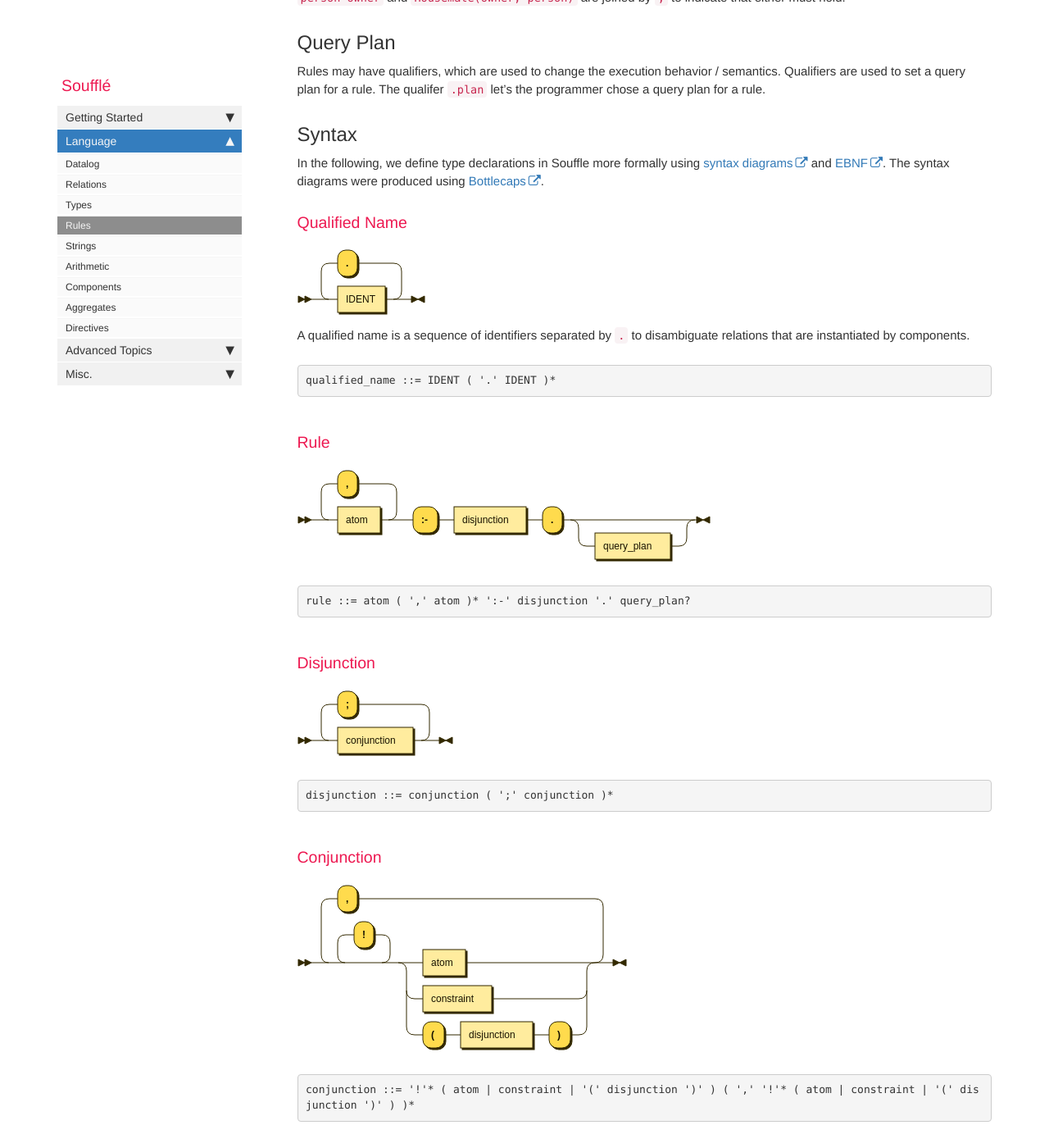
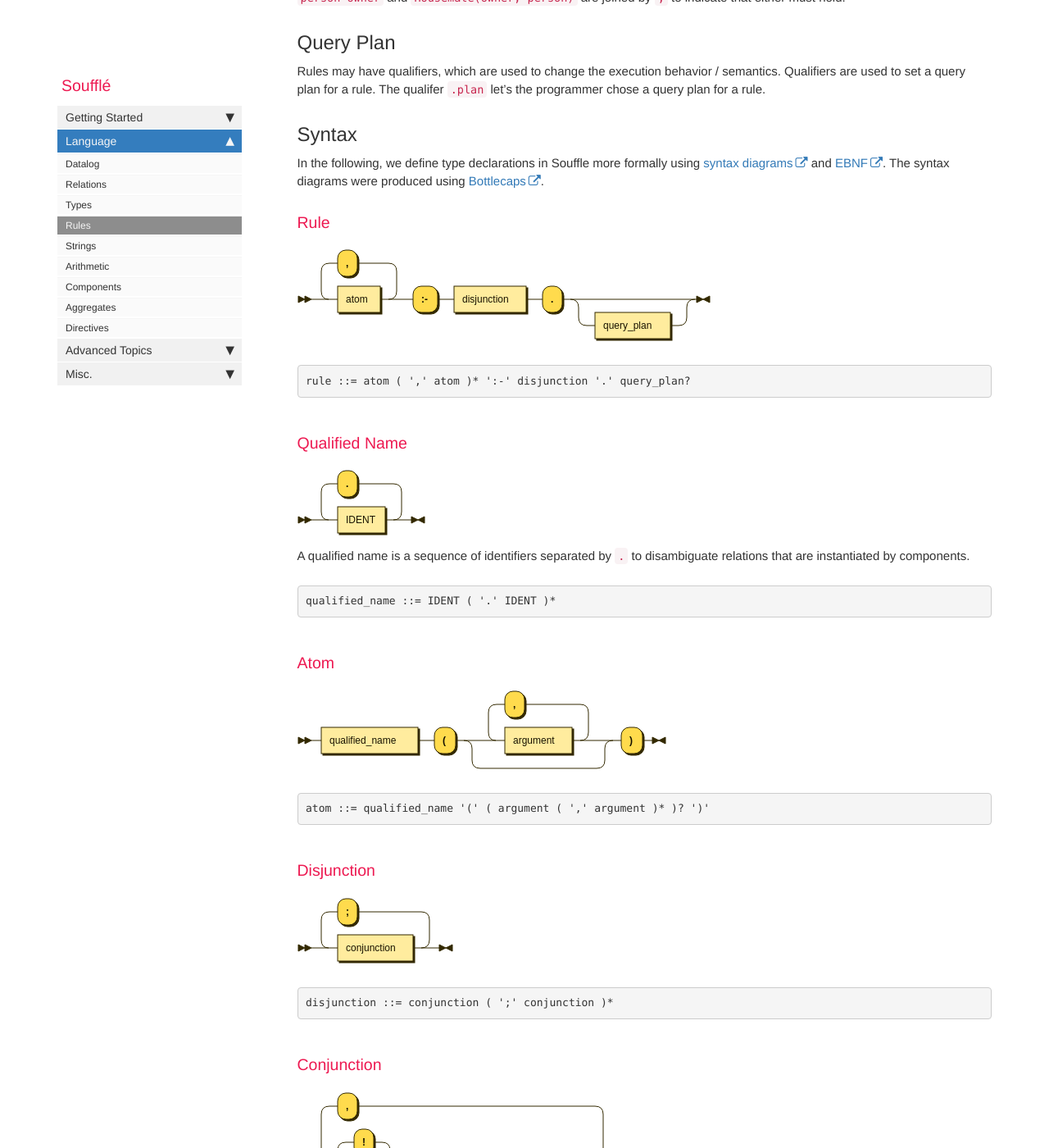
Before and after one commit to souffle-lang/souffle-lang.github.io, a Jekyll site: the page built from pages/docs/rules.md, in a window 1280 px wide and 1400 px high, scrolled down 2082 px. Shown: the whole window at 82% size. Built offline with Jekyll 4.4.1, drawn with Linux system fonts in a browser that asks for light colours; comment, search, counter and statistics services are not loaded; some of the changed text lies outside the part shown.

Commit message:
Update rules.md

````diff
--- a/pages/docs/rules.md
+++ b/pages/docs/rules.md
@@ -71,6 +71,14 @@ Qualifiers are used to set a query plan for a rule. The qualifer `.plan` let's t
 ## Syntax
 In the following, we define type declarations in Souffle more formally using [syntax diagrams](https://en.wikipedia.org/wiki/Syntax_diagram) and [EBNF](https://en.wikipedia.org/wiki/Extended_Backus–Naur_form). The syntax diagrams were produced using [Bottlecaps](https://www.bottlecaps.de/rr/ui).
 
+### Rule
+
+![Rule](https://souffle-lang.github.io/img/rule.svg)
+
+```ebnf
+rule ::= atom ( ',' atom )* ':-' disjunction '.' query_plan?
+```
+
 ### Qualified Name
 
 ![Qualifier Name](https://souffle-lang.github.io/img/qualified_name.svg)
@@ -81,12 +89,12 @@ A qualified name is a sequence of identifiers separated by `.` to disambiguate r
 qualified_name ::= IDENT ( '.' IDENT )*
 ```
 
-### Rule
+### Atom
 
-![Rule](https://souffle-lang.github.io/img/rule.svg)
+![Atom](https://souffle-lang.github.io/img/atom.svg)
 
 ```ebnf
-rule ::= atom ( ',' atom )* ':-' disjunction '.' query_plan?
+atom ::= qualified_name '(' ( argument ( ',' argument )* )? ')'
 ```
 
 ### Disjunction
@@ -105,14 +113,6 @@ disjunction ::= conjunction ( ';' conjunction )*
 conjunction ::= '!'* ( atom | constraint | '(' disjunction ')' ) ( ',' '!'* ( atom | constraint | '(' disjunction ')' ) )*
 ```
 
-### Atom
-
-![Atom](https://souffle-lang.github.io/img/atom.svg)
-
-```ebnf
-atom ::= qualified_name '(' ( argument ( ',' argument )* )? ')'
-```
-
 ### Query Plan
 
 ![Query Plan](https://souffle-lang.github.io/img/query_plan.svg)
````
